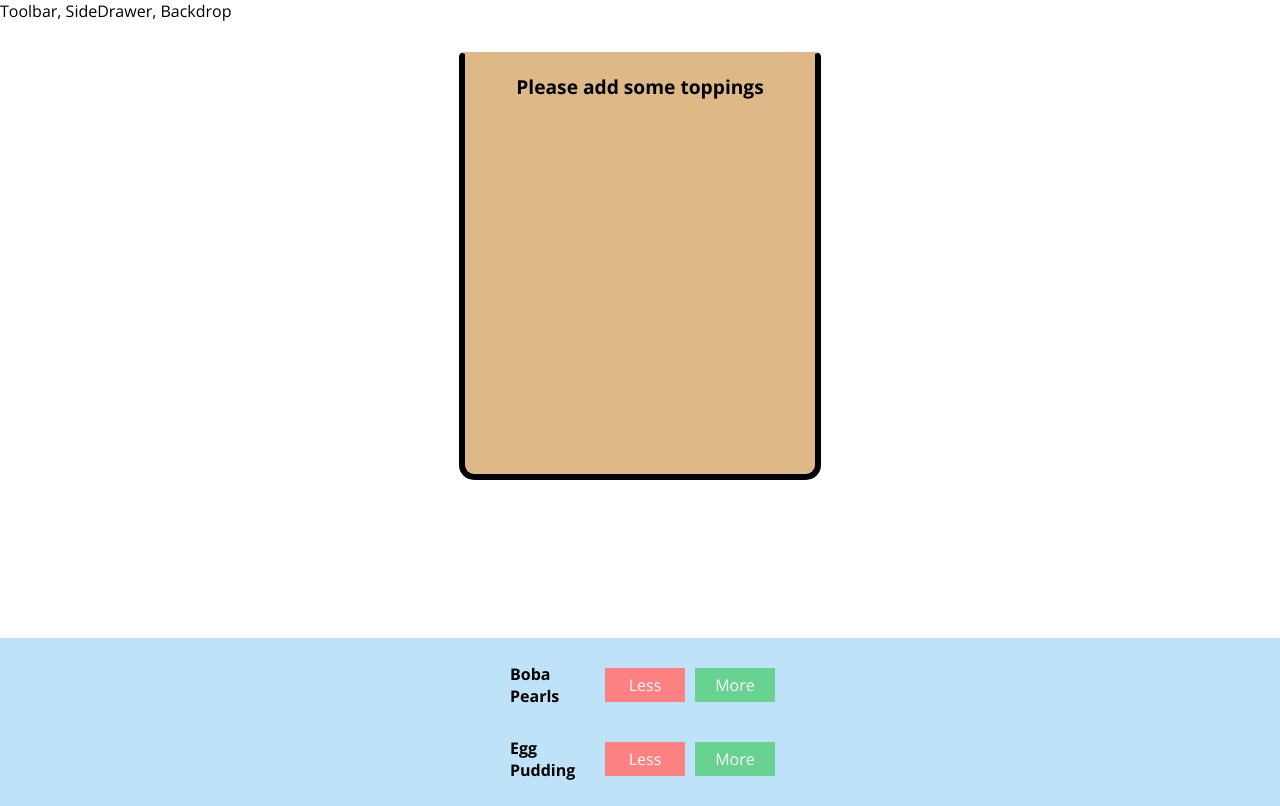
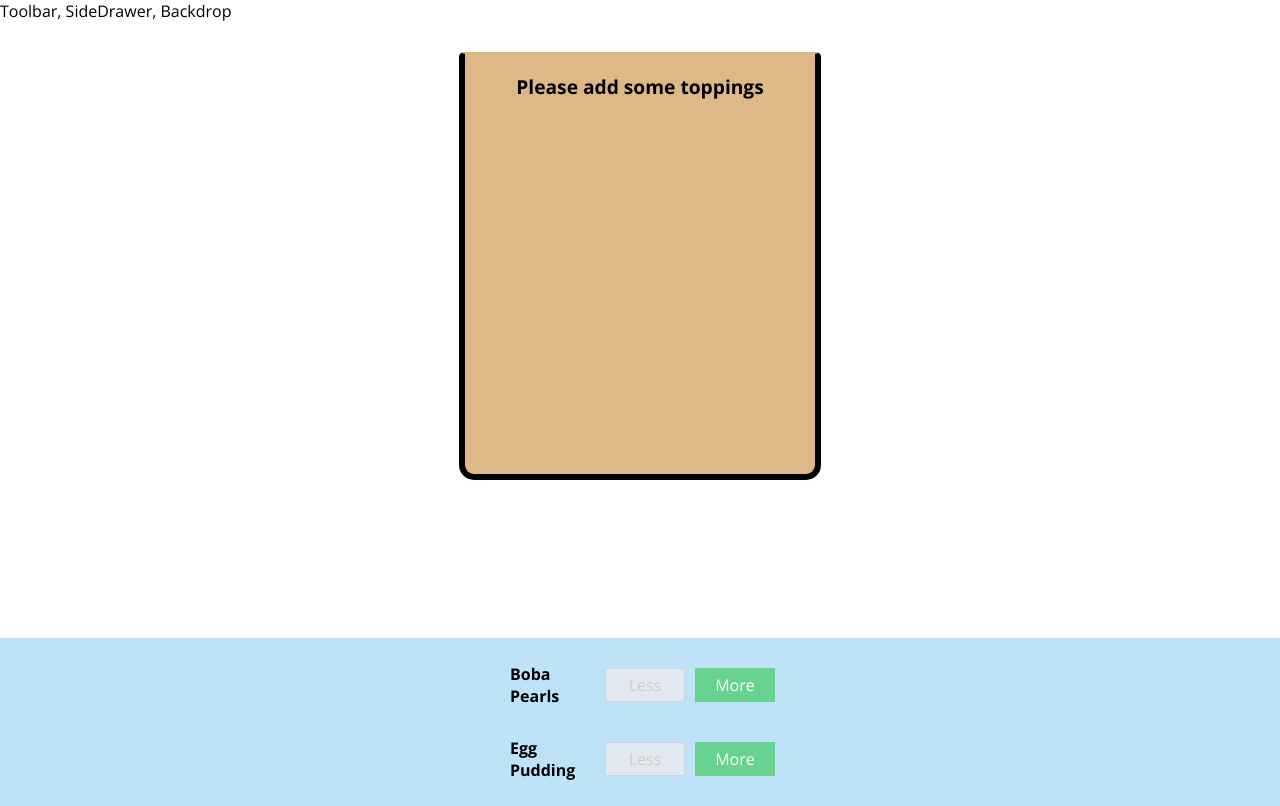
Before and after one commit to alexpich/boba-builder, a React (Create React App) app: page / in a window 1280 px wide. Built offline with nearby package versions, Linux system fonts and the light colour scheme.

Commit message:
Complete build controls handler for removing and andding toppings

```diff
--- a/src/components/Boba/BuildControls/BuildControl/BuildControl.js
+++ b/src/components/Boba/BuildControls/BuildControl/BuildControl.js
@@ -4,7 +4,13 @@ import classes from "./BuildControl.module.css";
 const buildControl = (props) => (
   <div className={classes.BuildControl}>
     <div className={classes.Label}>{props.label}</div>
-    <button className={classes.Less}>Less</button>
+    <button
+      className={classes.Less}
+      onClick={props.removed}
+      disabled={props.disabled}
+    >
+      Less
+    </button>
     <button className={classes.More} onClick={props.added}>
       More
     </button>
--- a/src/components/Boba/BuildControls/BuildControls.js
+++ b/src/components/Boba/BuildControls/BuildControls.js
@@ -15,6 +15,8 @@ const buildControls = (props) => (
         key={ctrl.label}
         label={ctrl.label}
         added={() => props.ingredientAdded(ctrl.type)}
+        removed={() => props.ingredientRemoved(ctrl.type)}
+        disabled={props.disabled[ctrl.type]}
       />
     ))}
   </div>
--- a/src/containers/BobaBuilder/BobaBuilder.js
+++ b/src/containers/BobaBuilder/BobaBuilder.js
@@ -31,13 +31,38 @@ class BobaBuilder extends Component {
     this.setState({ totalPrice: newPrice, ingredients: updatedIngredients });
   };
 
-  removeIngredientHandler = (type) => {};
+  removeIngredientHandler = (type) => {
+    const oldCount = this.state.ingredients[type];
+    if (oldCount <= 0) {
+      return;
+    }
+    const updatedCount = oldCount - 1;
+    const updatedIngredients = {
+      ...this.state.ingredients,
+    };
+    updatedIngredients[type] = updatedCount;
+    const priceDeduction = INGREDIENT_PRICES[type];
+    const oldPrice = this.state.totalPrice;
+    const newPrice = oldPrice - priceDeduction;
+    this.setState({ totalPrice: newPrice, ingredients: updatedIngredients });
+  };
 
   render() {
+    const disabledInfo = {
+      ...this.state.ingredients,
+    };
+    for (let key in disabledInfo) {
+      disabledInfo[key] = disabledInfo[key] <= 0;
+    }
+
     return (
       <Aux>
         <Boba ingredients={this.state.ingredients} />
-        <BuildControls ingredientAdded={this.addIngredientHandler} />
+        <BuildControls
+          ingredientAdded={this.addIngredientHandler}
+          ingredientRemoved={this.removeIngredientHandler}
+          disabled={disabledInfo}
+        />
       </Aux>
     );
   }
```
